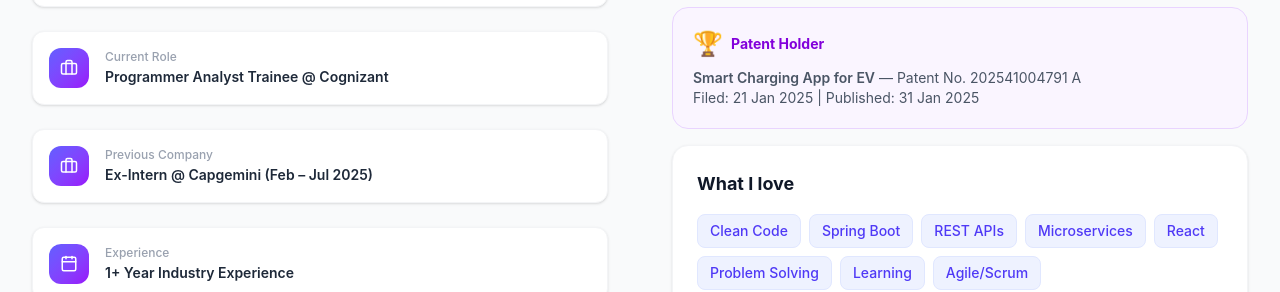
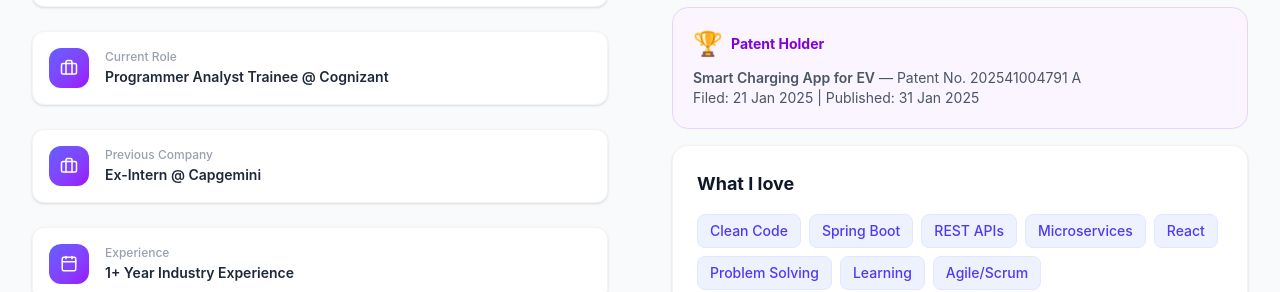
Before and after one commit to bubby-2003/My-Portfolio, a React (Vite) app: page / in a window 1280 px wide. Shown: the part 1533-1825 px from the top of the page. Built offline with nearby package versions, Linux system fonts and the light colour scheme.

Commit message:
Remove dates from Capgemini row in About section
Co-Authored-By: Claude Sonnet 4.6 <noreply@anthropic.com>

```diff
--- a/src/components/About.jsx
+++ b/src/components/About.jsx
@@ -60,7 +60,7 @@ export default function About({ darkMode }) {
             {[
               { icon: MapPin, label: 'Location', value: 'Bangalore, India' },
               { icon: Briefcase, label: 'Current Role', value: 'Programmer Analyst Trainee @ Cognizant' },
-              { icon: Briefcase, label: 'Previous Company', value: 'Ex-Intern @ Capgemini (Feb – Jul 2025)' },
+              { icon: Briefcase, label: 'Previous Company', value: 'Ex-Intern @ Capgemini' },
               { icon: Calendar, label: 'Experience', value: '1+ Year Industry Experience' },
               { icon: GraduationCap, label: 'Education', value: 'B.Tech CSE — Presidency University (9.47 CGPA)' },
             ].map(({ icon: Icon, label, value }) => (
```
